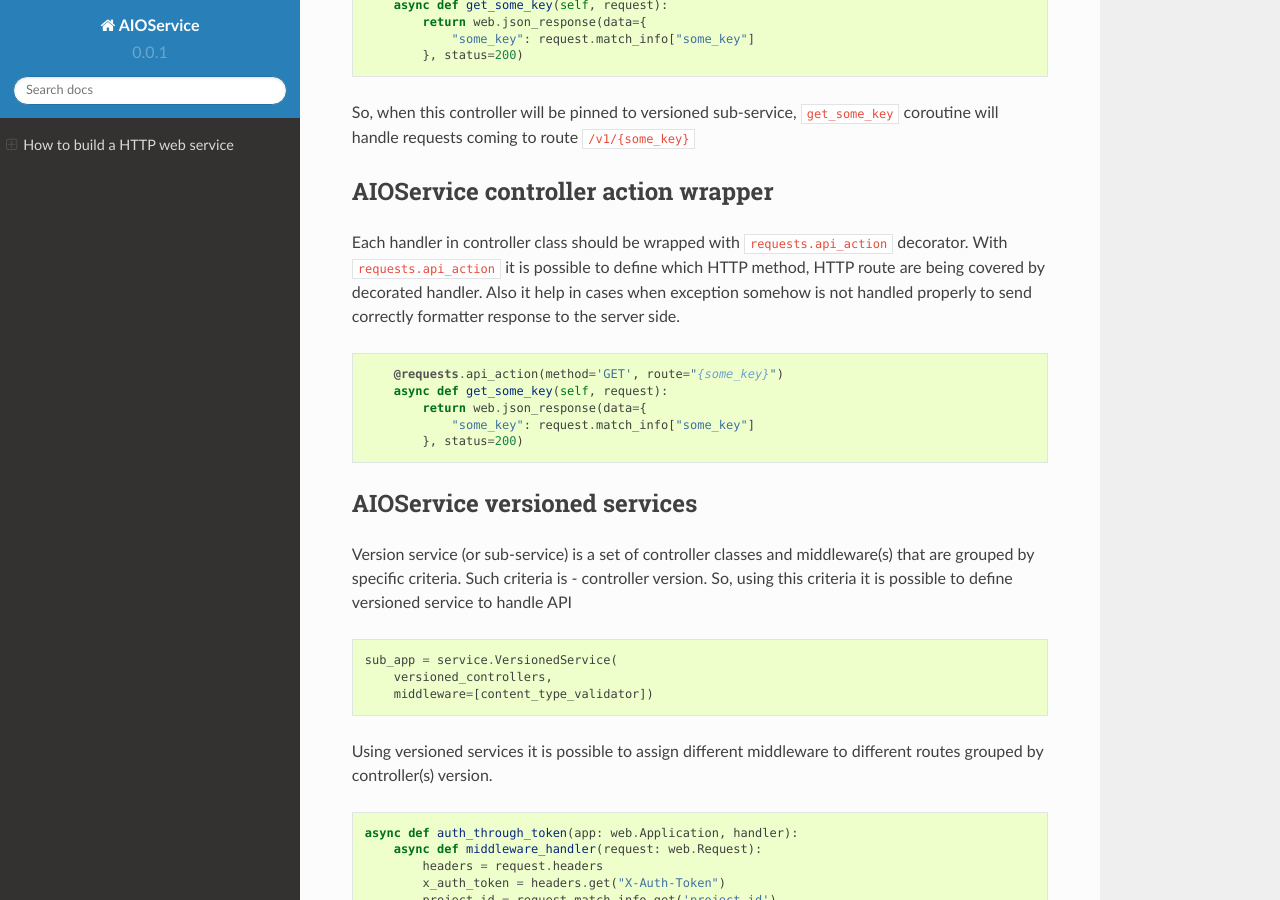
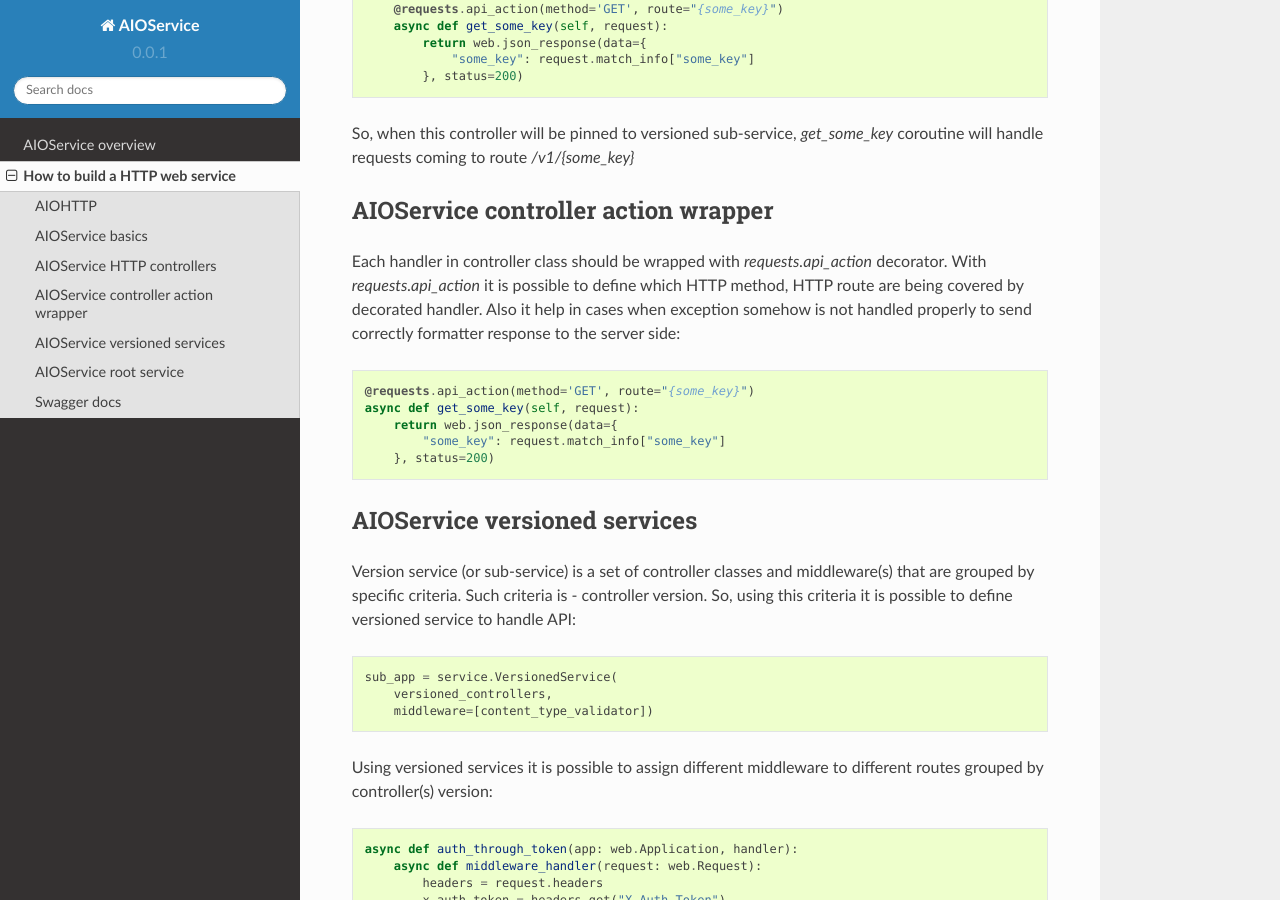
Before and after one commit to denismakogon/aioservice, a Sphinx documentation site: the page built from docs/source/how-to.rst, in a window 1280 px wide and 900 px high, scrolled down 1627 px. Built offline with Sphinx 7.4.7 and the Read the Docs theme 2.0.0, drawn with Linux system fonts in a browser that asks for light colours; some of the changed text lies outside the part shown.

```diff
--- a/docs/source/conf.py
+++ b/docs/source/conf.py
@@ -37,7 +37,7 @@ templates_path = ['_templates']
 # The suffix(es) of source filenames.
 # You can specify multiple suffix as a list of string:
 # source_suffix = ['.rst', '.md']
-source_suffix = '.md'
+source_suffix = '.rst'
 
 # The encoding of source files.
 #source_encoding = 'utf-8-sig'
--- a/docs/source/HOW-TO.md
+++ b/docs/source/how-to.rst
@@ -4,10 +4,9 @@ How to build a HTTP web service
 AIOHTTP
 -------
 
-Web server:
+Web server::
 
     from aiohttp import web
-
     async def handle(request):
         name = request.match_info.get('name', "Anonymous")
         text = "Hello, " + name
@@ -19,7 +18,7 @@ Web server:
 
     web.run_app(app)
 
-Also, you can collect handlers into classes:
+Also, you can collect handlers into classes::
 
     class Collector(object):
 
@@ -61,7 +61,7 @@ Rules for writing controllers:
 * each controller should define its version (we enforce developer to build sustainable API)
 * each handler must be a coroutine
 
-Controller example:
+Controller example::
 
     class TestController(controller.ServiceController):
 
@@ -82,25 +82,25 @@ AIOService controller action wrapper
 
 Each handler in controller class should be wrapped with `requests.api_action` decorator.
 With `requests.api_action` it is possible to define which HTTP method, HTTP route are being covered by decorated handler.
-Also it help in cases when exception somehow is not handled properly to send correctly formatter response to the server side.
+Also it help in cases when exception somehow is not handled properly to send correctly formatter response to the server side::
 
-        @requests.api_action(method='GET', route="{some_key}")
-        async def get_some_key(self, request):
-            return web.json_response(data={
-                "some_key": request.match_info["some_key"]
-            }, status=200)
+    @requests.api_action(method='GET', route="{some_key}")
+    async def get_some_key(self, request):
+        return web.json_response(data={
+            "some_key": request.match_info["some_key"]
+        }, status=200)
 
 AIOService versioned services
 -----------------------------
 
 Version service (or sub-service) is a set of controller classes and middleware(s) that are grouped by specific criteria.
-Such criteria is - controller version. So, using this criteria it is possible to define versioned service to handle API
+Such criteria is - controller version. So, using this criteria it is possible to define versioned service to handle API::
 
     sub_app = service.VersionedService(
         versioned_controllers,
         middleware=[content_type_validator])
 
-Using versioned services it is possible to assign different middleware to different routes grouped by controller(s) version.
+Using versioned services it is possible to assign different middleware to different routes grouped by controller(s) version::
 
     async def auth_through_token(app: web.Application, handler):
         async def middleware_handler(request: web.Request):
@@ -150,16 +150,15 @@ Using versioned services it is possible to assign different middleware to differ
         middleware=[content_type_validator, auth_through_token])
 
 Note, that you can define two versioned services with the same set of controllers, but they would override each other.
-Such case is similar to:
+Such case is similar to::
 
     app.router.add_get('/', handle_v1)
     app.router.add_get('/', handle_v2)
 
-
 AIOService root service
 -----------------------
 
-Once versioned services are defined
+Once versioned services are defined::
 
     sub_app_v1 = service.VersionedService(
         versioned_controllers_v1,
@@ -169,36 +168,34 @@ Once versioned services are defined
         versioned_controllers_v2,
         middleware=[content_type_validator, auth_through_token])
 
-
-it is possible to bind them to root service
+it is possible to bind them to root service::
 
     main_app = service.HTTPService(
         subservice_definitions=[sub_app_v1, sub_app_v2],
         event_loop=event_loop
     )
 
-or, as an alternative, bind root service to versioned service
+or, as an alternative, bind root service to versioned service::
 
     sub_app_v1.bind_to_service(main_app)
     sub_app_v2.bind_to_service(main_app)
-
 
 Swagger docs
 ------------
 
 Optionally it is possible to use swagger doc generator.
-It is requires to install `aiohttp_swagger` in first place
+It is requires to install `aiohttp_swagger` in first place::
 
     pip install aiohttp_swagger==1.0.2
 
-Now only one step left:
+Now only one step left::
 
     main_app.apply_swagger()
 
-It is recommended avoid use of default settings for swagger doc, so `apply_swagger` allows to pass following parameters:
+It is recommended avoid use of default settings for swagger doc, so `apply_swagger` allows to pass following parameters::
 
-* swagger_url (default: "/api/doc") - defines at which HTTP route swagger doc will be available
-* description (default:"Swagger API definition") - Swagger doc description
-* api_version (default:"1.0.0") - Swagger doc version
-* title (default: "Swagger API") - Swagger doc title
-* contact (default: "") - developer(s) contacts
+    swagger_url (default: "/api/doc") - defines at which HTTP route swagger doc will be available
+    description (default:"Swagger API definition") - Swagger doc description
+    api_version (default:"1.0.0") - Swagger doc version
+    title (default: "Swagger API") - Swagger doc title
+    contact (default: "") - developer(s) contacts
--- a/docs/source/index.md
+++ b/docs/source/index.rst
@@ -11,8 +11,8 @@ Contents:
 .. toctree::
    :maxdepth: 2
 
-   overview.md
-   HOW-TO.md
+   overview.rst
+   how-to.rst
 
 
 
```
Also changed, not shown: other parts of docs/source/how-to.rst (+3 -2 lines), docs/source/overview.rst (renamed from docs/source/overview.md, +4 -4 lines).
